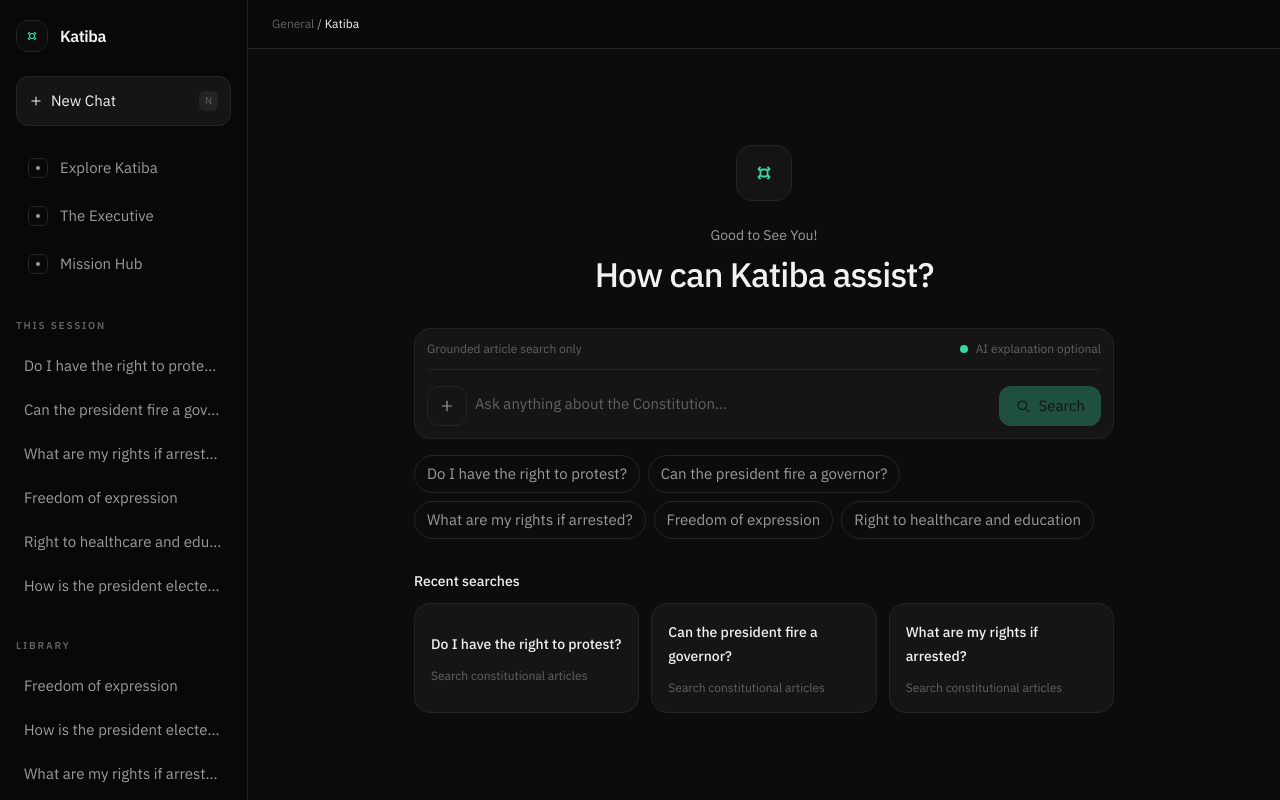
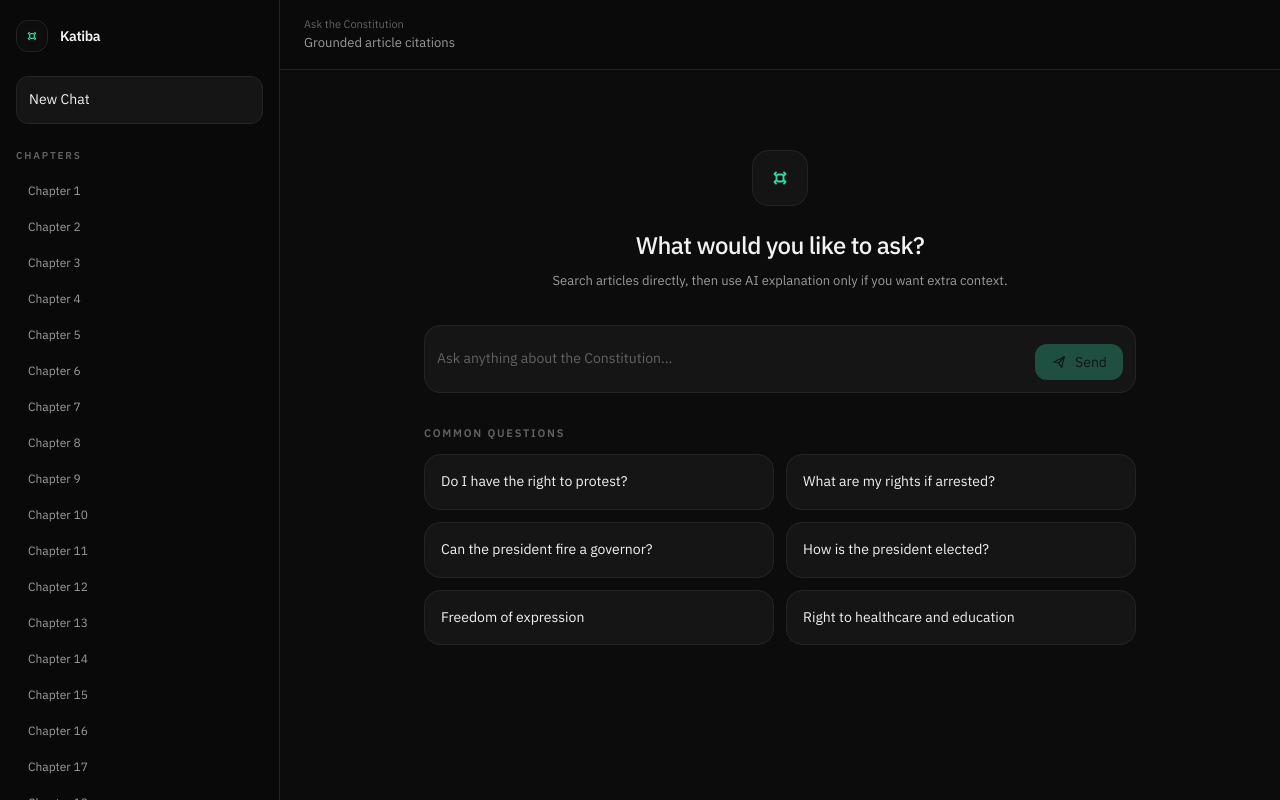
Before and after one commit to jchiwaii/katiba, a Next.js app in the folder frontend/: page / in a window 1280 px wide. Shown: the top 800 px of the page. Built offline with nearby package versions, Linux system fonts and the light colour scheme.

Commit message:
Refactor styles in globals.css for improved typography, enhance ArticleCard and ExplainPanel components for better readability, and update ChatInterface with new layout and functionality for a more intuitive user experience.

```diff
--- a/frontend/app/globals.css
+++ b/frontend/app/globals.css
@@ -27,9 +27,9 @@ body {
     radial-gradient(circle at top, rgba(255,255,255,0.035), transparent 30rem),
     linear-gradient(180deg, #101010 0%, #0c0c0c 55%, #090909 100%);
   color: var(--text);
-  font-family: var(--font-geist-sans), system-ui, sans-serif;
-  font-size: 15px;
-  line-height: 1.6;
+  font-family: var(--font-ibm), system-ui, sans-serif;
+  font-size: 14px;
+  line-height: 1.55;
   -webkit-font-smoothing: antialiased;
 }
 
--- a/frontend/components/ChatInterface.tsx
+++ b/frontend/components/ChatInterface.tsx
@@ -1,6 +1,7 @@
 'use client'
 
 import { useEffect, useRef, useState } from 'react'
+import type { FormEvent } from 'react'
 import ArticleCard, { Article } from './ArticleCard'
 import ExplainPanel from './ExplainPanel'
 
@@ -16,26 +17,34 @@ interface Message {
   content: SearchResult | string
 }
 
-const SUGGESTED = [
+const COMMON_QUESTIONS = [
   'Do I have the right to protest?',
+  'What are my rights if arrested?',
   'Can the president fire a governor?',
-  'What are my rights if arrested?',
+  'How is the president elected?',
   'Freedom of expression',
   'Right to healthcare and education',
-  'How is the president elected?',
 ]
 
-const EXPLORE_ITEMS = [
-  ['Explore Katiba', 'what rights are protected in the constitution'],
-  ['The Executive', 'powers of the president'],
-  ['Mission Hub', 'county government powers'],
-] as const
-
-const LIBRARY_ITEMS = [
-  'Freedom of expression',
-  'How is the president elected?',
-  'What are my rights if arrested?',
-  'Right to healthcare and education',
+const CHAPTERS = [
+  { label: 'Chapter 1', title: 'Sovereignty of the People', query: 'chapter one sovereignty of the people and supremacy of this constitution' },
+  { label: 'Chapter 2', title: 'The Republic', query: 'chapter two the republic' },
+  { label: 'Chapter 3', title: 'Citizenship', query: 'chapter three citizenship' },
+  { label: 'Chapter 4', title: 'Bill of Rights', query: 'chapter four bill of rights' },
+  { label: 'Chapter 5', title: 'Land and Environment', query: 'chapter five land and environment' },
+  { label: 'Chapter 6', title: 'Leadership and Integrity', query: 'chapter six leadership and integrity' },
+  { label: 'Chapter 7', title: 'Representation of the People', query: 'chapter seven representation of the people' },
+  { label: 'Chapter 8', title: 'The Legislature', query: 'chapter eight the legislature' },
+  { label: 'Chapter 9', title: 'The Executive', query: 'chapter nine the executive' },
+  { label: 'Chapter 10', title: 'The Judiciary', query: 'chapter ten judiciary' },
+  { label: 'Chapter 11', title: 'Devolved Government', query: 'chapter eleven devolved government' },
+  { label: 'Chapter 12', title: 'Public Finance', query: 'chapter twelve public finance' },
+  { label: 'Chapter 13', title: 'The Public Service', query: 'chapter thirteen public service' },
+  { label: 'Chapter 14', title: 'National Security', query: 'chapter fourteen national security' },
+  { label: 'Chapter 15', title: 'Commissions and Independent Offices', query: 'chapter fifteen commissions and independent offices' },
+  { label: 'Chapter 16', title: 'Amendment of the Constitution', query: 'chapter sixteen amendment of this constitution' },
+  { label: 'Chapter 17', title: 'General Provisions', query: 'chapter seventeen general provisions' },
+  { label: 'Chapter 18', title: 'Transitional Provisions', query: 'chapter eighteen transitional and consequential provisions' },
 ]
 
 export default function ChatInterface() {
@@ -44,7 +53,6 @@ export default function ChatInterface() {
   const [messages, setMessages] = useState<Message[]>([])
   const inputRef = useRef<HTMLTextAreaElement>(null)
   const bottomRef = useRef<HTMLDivElement>(null)
-  const suggestionIndexRef = useRef(0)
 
   useEffect(() => {
     bottomRef.current?.scrollIntoView({ behavior: 'smooth' })
@@ -57,8 +65,8 @@ export default function ChatInterface() {
     node.style.height = `${Math.min(node.scrollHeight, 140)}px`
   }, [input])
 
-  async function search(q: string) {
-    const trimmed = q.trim()
+  async function search(query: string) {
+    const trimmed = query.trim()
     if (!trimmed || loading) return
 
     setInput('')
@@ -71,7 +79,6 @@ export default function ChatInterface() {
         body: JSON.stringify({ question: trimmed }),
       })
       if (!res.ok) throw new Error()
-
       const data: SearchResult = await res.json()
       setMessages(prev => [
         ...prev,
@@ -87,11 +94,9 @@ export default function ChatInterface() {
     }
   }
 
-  function cycleSuggestion() {
-    const next = SUGGESTED[suggestionIndexRef.current % SUGGESTED.length]
-    suggestionIndexRef.current += 1
-    setInput(next)
-    requestAnimationFrame(() => inputRef.current?.focus())
+  function submit(event: FormEvent) {
+    event.preventDefault()
+    search(input)
   }
 
   function clearSession() {
@@ -100,16 +105,13 @@ export default function ChatInterface() {
     requestAnimationFrame(() => inputRef.current?.focus())
   }
 
-  const sessionQuestions = Array.from(new Set(messages.map(message => message.question).reverse()))
-  const sidebarRecent = sessionQuestions.length > 0 ? sessionQuestions.slice(0, 6) : SUGGESTED.slice(0, 6)
-  const homeCards = sidebarRecent.slice(0, 3)
-
   return (
-    <div className="flex min-h-screen" style={{ background: 'var(--bg)' }}>
+    <div className="flex h-screen overflow-hidden" style={{ background: 'var(--bg)' }}>
       <aside
-        className="hidden w-[248px] flex-shrink-0 flex-col border-r px-4 py-5 lg:flex"
-        style={{ borderColor: 'var(--line)', background: 'rgba(8,8,8,0.72)' }}
+        className="hidden h-screen w-[280px] flex-shrink-0 border-r lg:block"
+        style={{ borderColor: 'var(--line)', background: 'rgba(8,8,8,0.78)' }}
       >
+        <div className="flex h-full flex-col px-4 py-5">
           <button onClick={clearSession} className="flex items-center gap-3 text-left">
             <span
               className="flex h-8 w-8 items-center justify-center rounded-xl border"
@@ -117,168 +119,113 @@ export default function ChatInterface() {
             >
               <BrandIcon className="h-4 w-4" />
             </span>
-          <span className="text-base font-semibold tracking-tight" style={{ color: 'var(--text)' }}>
+            <span className="text-sm font-semibold tracking-tight" style={{ color: 'var(--text)' }}>
               Katiba
             </span>
           </button>
 
           <button
-          onClick={() => {
-            clearSession()
-            setTimeout(() => inputRef.current?.focus(), 50)
-          }}
-          className="mt-6 flex items-center justify-between rounded-xl border px-3 py-3 text-sm transition-colors hover:bg-white/[0.03]"
+            onClick={clearSession}
+            className="mt-6 rounded-xl border px-3 py-3 text-left text-[13px] font-medium transition-colors hover:bg-white/[0.03]"
             style={{ borderColor: 'var(--line)', background: 'var(--card)', color: 'var(--text)' }}
           >
-          <span className="flex items-center gap-2">
-            <PlusIcon className="h-3.5 w-3.5" />
             New Chat
-          </span>
-          <span className="rounded-md px-1.5 py-0.5 text-[10px]" style={{ background: '#232323', color: 'var(--dim)' }}>
-            N
-          </span>
           </button>
 
-        <div className="mt-5 space-y-1">
-          {EXPLORE_ITEMS.map(([label, question]) => (
-            <button
-              key={label}
-              onClick={() => search(question)}
-              className="flex w-full items-center gap-3 rounded-xl px-3 py-2.5 text-left text-sm transition-colors hover:bg-white/[0.03]"
-              style={{ color: 'var(--muted)' }}
-            >
-              <span className="flex h-5 w-5 items-center justify-center rounded-md border" style={{ borderColor: 'var(--line)' }}>
-                <DotIcon className="h-3 w-3" />
-              </span>
-              {label}
-            </button>
-          ))}
-        </div>
-
-        <div className="mt-8">
+          <div className="mt-6">
             <p className="mb-3 text-[10px] font-semibold uppercase tracking-[0.18em]" style={{ color: 'var(--dim)' }}>
-            This Session
+              Chapters
             </p>
             <div className="space-y-1">
-            {sidebarRecent.map(item => (
+              {CHAPTERS.map(chapter => (
                 <button
-                key={item}
-                onClick={() => search(item)}
-                className="block w-full truncate rounded-lg px-2 py-2 text-left text-sm transition-colors hover:bg-white/[0.03]"
-                style={{ color: 'var(--muted)' }}
-                title={item}
+                  key={chapter.label}
+                  onClick={() => search(chapter.query)}
+                  className="block w-full rounded-xl px-3 py-1.5 text-left transition-colors hover:bg-white/[0.03]"
                 >
-                {item}
+                  <span className="block text-xs leading-5" style={{ color: 'var(--muted)' }}>
+                    {chapter.label}
+                  </span>
                 </button>
               ))}
             </div>
           </div>
+        </div>
+      </aside>
 
-        <div className="mt-8">
-          <p className="mb-3 text-[10px] font-semibold uppercase tracking-[0.18em]" style={{ color: 'var(--dim)' }}>
-            Library
-          </p>
-          <div className="space-y-1">
-            {LIBRARY_ITEMS.map(item => (
-              <button
-                key={item}
-                onClick={() => search(item)}
-                className="block w-full truncate rounded-lg px-2 py-2 text-left text-sm transition-colors hover:bg-white/[0.03]"
-                style={{ color: 'var(--muted)' }}
-                title={item}
+      <div className="flex h-screen min-w-0 flex-1 flex-col overflow-hidden">
+        <header className="border-b px-4 py-4 lg:px-6" style={{ borderColor: 'var(--line)', background: 'rgba(10,10,10,0.82)' }}>
+          <div className="flex items-center justify-between gap-3">
+            <div className="flex items-center gap-3">
+              <span
+                className="flex h-8 w-8 items-center justify-center rounded-xl border lg:hidden"
+                style={{ borderColor: 'var(--line)', background: 'rgba(255,255,255,0.02)', color: 'var(--green)' }}
               >
-                {item}
-              </button>
-            ))}
+                <BrandIcon className="h-4 w-4" />
+              </span>
+              <div>
+                <p className="text-[11px]" style={{ color: 'var(--dim)' }}>Ask the Constitution</p>
+                <p className="text-[13px]" style={{ color: 'var(--muted)' }}>Grounded article citations</p>
               </div>
             </div>
 
-        <div className="mt-auto rounded-2xl border px-4 py-4" style={{ borderColor: 'var(--line)', background: 'rgba(255,255,255,0.02)' }}>
-          <p className="mb-1 text-sm font-medium" style={{ color: 'var(--text)' }}>Grounded search</p>
-          <p className="text-xs leading-5" style={{ color: 'var(--dim)' }}>
-            Search is instant. AI explanation only appears when you ask for it.
-          </p>
-        </div>
-      </aside>
-
-      <div className="flex min-h-screen min-w-0 flex-1 flex-col">
-        <header className="border-b px-4 py-4 lg:px-6" style={{ borderColor: 'var(--line)', background: 'rgba(10,10,10,0.82)' }}>
-          <div className="flex items-center justify-between gap-3">
-            <div className="min-w-0">
-              <p className="text-xs" style={{ color: 'var(--dim)' }}>
-                General <span style={{ color: 'var(--muted)' }}>/</span> <span style={{ color: 'var(--text)' }}>Katiba</span>
-              </p>
-            </div>
             {messages.length > 0 && (
-              <button onClick={clearSession} className="text-[11px] uppercase tracking-[0.14em]" style={{ color: 'var(--dim)' }}>
+              <button
+                onClick={clearSession}
+                className="text-[10px] uppercase tracking-[0.14em]"
+                style={{ color: 'var(--dim)' }}
+              >
                 Clear
               </button>
             )}
           </div>
         </header>
 
-        <div className="flex-1 overflow-y-auto">
+        <div className="min-h-0 flex-1 overflow-y-auto">
           {messages.length === 0 ? (
-            <div className="mx-auto flex max-w-[900px] flex-col items-center px-4 pb-16 pt-18 text-center lg:px-6 lg:pt-24">
+            <div className="mx-auto flex max-w-[760px] flex-col px-4 pb-16 pt-18 lg:px-6 lg:pt-20">
+              <div className="text-center">
                 <div
-                className="flex h-14 w-14 items-center justify-center rounded-2xl border"
+                  className="mx-auto flex h-14 w-14 items-center justify-center rounded-2xl border"
                   style={{ borderColor: 'var(--line)', background: 'rgba(255,255,255,0.03)', color: 'var(--green)' }}
                 >
                   <BrandIcon className="h-6 w-6" />
                 </div>
-
-              <p className="mt-6 text-sm" style={{ color: 'var(--muted)' }}>Good to See You!</p>
                 <h1
-                className="mt-2 max-w-[520px] text-[28px] font-medium leading-[1.25] tracking-tight sm:text-[34px]"
+                  className="mt-6 text-[22px] font-medium leading-[1.3] tracking-tight sm:text-[24px]"
                   style={{ color: 'var(--text)' }}
                 >
-                How can Katiba assist?
+                  What would you like to ask?
                 </h1>
+                <p className="mx-auto mt-2 max-w-[520px] text-[13px] leading-6" style={{ color: 'var(--muted)' }}>
+                  Search articles directly, then use AI explanation only if you want extra context.
+                </p>
+              </div>
 
-              <div className="mt-8 w-full max-w-[700px]">
+              <div className="mt-8">
                 <Composer
                   input={input}
+                  inputRef={inputRef}
                   loading={loading}
                   onChange={setInput}
-                  onSubmit={event => {
-                    event.preventDefault()
-                    search(input)
-                  }}
-                  onCycleSuggestion={cycleSuggestion}
+                  onSubmit={submit}
                   onSearch={search}
-                  inputRef={inputRef}
                 />
               </div>
 
-              <div className="mt-4 flex w-full max-w-[700px] flex-wrap gap-2">
-                {SUGGESTED.slice(0, 5).map(item => (
+              <div className="mt-8">
+                <p className="mb-3 text-[11px] font-semibold uppercase tracking-[0.16em]" style={{ color: 'var(--dim)' }}>
+                  Common Questions
+                </p>
+                <div className="grid gap-3 sm:grid-cols-2">
+                  {COMMON_QUESTIONS.map(question => (
                     <button
-                    key={item}
-                    onClick={() => search(item)}
-                    className="rounded-full border px-3 py-1.5 text-xs transition-colors hover:bg-white/[0.03]"
-                    style={{ borderColor: 'var(--line)', color: 'var(--muted)' }}
+                      key={question}
+                      onClick={() => search(question)}
+                      className="rounded-2xl border px-4 py-4 text-left text-[13px] leading-6 transition-colors hover:bg-white/[0.03]"
+                      style={{ borderColor: 'var(--line)', background: 'var(--card)', color: 'var(--text)' }}
                     >
-                    {item}
-                  </button>
-                ))}
-              </div>
-
-              <div className="mt-8 w-full max-w-[700px] text-left">
-                <p className="mb-3 text-sm font-medium" style={{ color: 'var(--text)' }}>Recent searches</p>
-                <div className="grid gap-3 md:grid-cols-3">
-                  {homeCards.map(item => (
-                    <button
-                      key={item}
-                      onClick={() => search(item)}
-                      className="rounded-2xl border px-4 py-4 text-left transition-colors hover:bg-white/[0.03]"
-                      style={{ borderColor: 'var(--line)', background: 'var(--card)' }}
-                    >
-                      <p className="text-sm font-medium leading-6" style={{ color: 'var(--text)' }}>
-                        {item}
-                      </p>
-                      <p className="mt-3 text-xs" style={{ color: 'var(--dim)' }}>
-                        Search constitutional articles
-                      </p>
+                      {question}
                     </button>
                   ))}
                 </div>
@@ -287,27 +234,27 @@ export default function ChatInterface() {
           ) : (
             <div className="mx-auto max-w-[760px] px-4 py-8 lg:px-6">
               <div className="space-y-7">
-                {messages.map(msg => (
-                  <div key={msg.id} className="space-y-3">
+                {messages.map(message => (
+                  <div key={message.id} className="space-y-3">
                     <div className="flex justify-end">
                       <div
-                        className="max-w-[460px] rounded-2xl rounded-tr-md px-4 py-3 text-sm leading-7"
+                        className="max-w-[460px] rounded-2xl rounded-tr-md px-4 py-3 text-[13px] leading-6"
                         style={{ background: 'var(--user-bg)', color: 'var(--text)' }}
                       >
-                        {msg.question}
+                        {message.question}
                       </div>
                     </div>
 
-                    {msg.type === 'error' && (
-                      <p className="rounded-xl px-4 py-3 text-sm" style={{ background: '#1f0e0e', color: '#f87171' }}>
-                        {msg.content as string}
+                    {message.type === 'error' && (
+                      <p className="rounded-xl px-4 py-3 text-[13px]" style={{ background: '#1f0e0e', color: '#f87171' }}>
+                        {message.content as string}
                       </p>
                     )}
 
-                    {msg.type === 'result' && (() => {
-                      const result = msg.content as SearchResult
+                    {message.type === 'result' && (() => {
+                      const result = message.content as SearchResult
                       return result.articles.length === 0 ? (
-                        <p className="text-sm" style={{ color: 'var(--dim)' }}>
+                        <p className="text-[13px]" style={{ color: 'var(--dim)' }}>
                           No matching articles found. Try rephrasing.
                         </p>
                       ) : (
@@ -323,8 +270,8 @@ export default function ChatInterface() {
                               Grounded
                             </span>
                           </div>
-                          {result.articles.slice(0, 5).map((art, index) => (
-                            <ArticleCard key={`${art.article}-${index}`} article={art} rank={index} />
+                          {result.articles.slice(0, 5).map((article, index) => (
+                            <ArticleCard key={`${article.article}-${index}`} article={article} rank={index} />
                           ))}
                           <ExplainPanel question={result.question} />
                         </div>
@@ -357,17 +304,13 @@ export default function ChatInterface() {
           <div className="border-t px-4 py-4 lg:px-6" style={{ borderColor: 'var(--line)', background: 'rgba(10,10,10,0.88)' }}>
             <div className="mx-auto max-w-[760px]">
               <Composer
+                compact
                 input={input}
+                inputRef={inputRef}
                 loading={loading}
                 onChange={setInput}
-                onSubmit={event => {
-                  event.preventDefault()
-                  search(input)
-                }}
-                onCycleSuggestion={cycleSuggestion}
+                onSubmit={submit}
                 onSearch={search}
-                inputRef={inputRef}
-                compact
               />
             </div>
           </div>
@@ -380,43 +323,23 @@ export default function ChatInterface() {
 function Composer({
   compact = false,
   input,
+  inputRef,
   loading,
   onChange,
   onSubmit,
-  onCycleSuggestion,
   onSearch,
-  inputRef,
 }: {
   compact?: boolean
   input: string
+  inputRef: React.RefObject<HTMLTextAreaElement | null>
   loading: boolean
   onChange: (value: string) => void
-  onSubmit: (event: React.FormEvent) => void
-  onCycleSuggestion: () => void
+  onSubmit: (event: FormEvent) => void
   onSearch: (query: string) => void
-  inputRef: React.RefObject<HTMLTextAreaElement | null>
 }) {
   return (
     <div className="rounded-2xl border p-3" style={{ borderColor: 'var(--line)', background: 'var(--card)' }}>
-      <div className="mb-3 flex items-center justify-between gap-3 border-b pb-3 text-xs" style={{ borderColor: 'var(--line)', color: 'var(--dim)' }}>
-        <span>Grounded article search only</span>
-        <span className="flex items-center gap-2">
-          <span className="h-2 w-2 rounded-full" style={{ background: 'var(--green)' }} />
-          AI explanation optional
-        </span>
-      </div>
-
       <form onSubmit={onSubmit} className="flex items-end gap-2">
-        <button
-          type="button"
-          onClick={onCycleSuggestion}
-          className="flex h-10 w-10 flex-shrink-0 items-center justify-center rounded-xl border transition-colors hover:bg-white/[0.03]"
-          style={{ borderColor: 'var(--line)', color: 'var(--muted)' }}
-          aria-label="Insert suggested prompt"
-        >
-          <PlusIcon className="h-4 w-4" />
-        </button>
-
         <textarea
           ref={inputRef}
           value={input}
@@ -429,18 +352,18 @@ function Composer({
           }}
           placeholder="Ask anything about the Constitution..."
           rows={1}
-          className={`flex-1 resize-none bg-transparent outline-none placeholder:text-[var(--dim)] ${compact ? 'py-2 text-sm' : 'py-2.5 text-sm'}`}
+          className={`flex-1 resize-none bg-transparent outline-none placeholder:text-[var(--dim)] ${compact ? 'py-2 text-[13px]' : 'py-2.5 text-[13px]'}`}
           style={{ color: 'var(--text)', maxHeight: '120px' }}
         />
 
         <button
           type="submit"
           disabled={!input.trim() || loading}
-          className="flex h-10 flex-shrink-0 items-center gap-2 rounded-xl px-4 text-sm font-medium transition-opacity disabled:opacity-30"
+          className="flex h-9 flex-shrink-0 items-center gap-2 rounded-xl px-4 text-[13px] font-medium transition-opacity disabled:opacity-30"
           style={{ background: 'var(--green)', color: '#07150f' }}
         >
-          <SearchIcon className="h-4 w-4" />
-          Search
+          <SendIcon className="h-4 w-4" />
+          Send
         </button>
       </form>
     </div>
@@ -459,28 +382,11 @@ function BrandIcon(props: { className?: string }) {
   )
 }
 
-function PlusIcon(props: { className?: string }) {
+function SendIcon(props: { className?: string }) {
   return (
     <svg viewBox="0 0 24 24" fill="none" stroke="currentColor" strokeWidth="1.8" strokeLinecap="round" strokeLinejoin="round" className={props.className}>
-      <path d="M12 5v14" />
-      <path d="M5 12h14" />
+      <path d="M4 12 20 4l-4 16-4.5-6.5L4 12Z" />
+      <path d="M11.5 13.5 20 4" />
     </svg>
   )
 }
-
-function SearchIcon(props: { className?: string }) {
-  return (
-    <svg viewBox="0 0 24 24" fill="none" stroke="currentColor" strokeWidth="1.8" strokeLinecap="round" strokeLinejoin="round" className={props.className}>
-      <circle cx="11" cy="11" r="6.5" />
-      <path d="m16 16 4.5 4.5" />
-    </svg>
-  )
-}
-
-function DotIcon(props: { className?: string }) {
-  return (
-    <svg viewBox="0 0 24 24" fill="currentColor" className={props.className}>
-      <circle cx="12" cy="12" r="4" />
-    </svg>
-  )
-}
```
Also changed, not shown: frontend/components/ArticleCard.tsx (+5 -5 lines), frontend/components/ExplainPanel.tsx (+10 -10 lines). Lines whose indentation alone changed are shown as unchanged.
